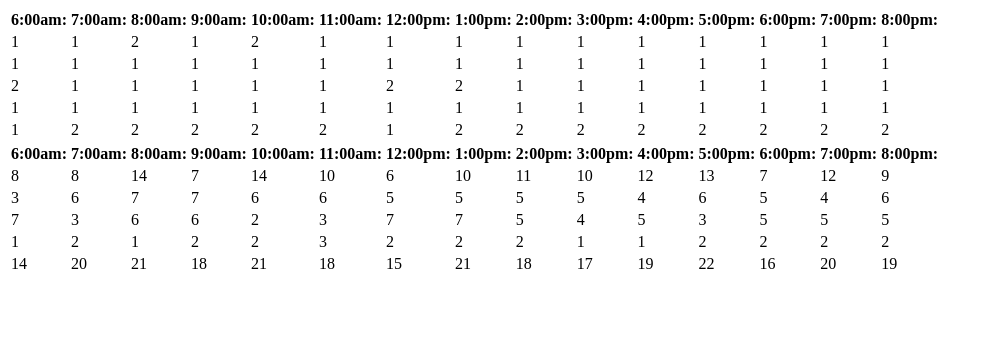
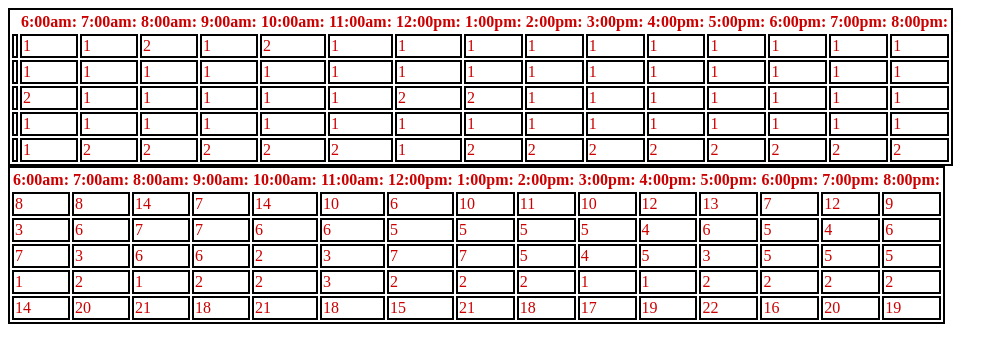
Before and after one commit to johnshaff/CampFireCoffee, a plain HTML site: page index.html in a window 1280 px wide. Shown: the whole page, without its empty margins (0-1008 px from the left). Drawn offline with Linux system fonts and the light colour scheme.

Commit message:
added table borders and began fixing tables

```diff
--- a/Tables.js
+++ b/Tables.js
@@ -105,17 +105,19 @@ BodyElement.appendChild(baristasTableElement);
 
 var buildBaristasTable = function () {
   var tRowForTimesHeader = document.createElement('tr'); // Creates a new table row
-  for (var i = 0; i < hourOfOperation.length; i++) { // Sets conditional counter to the number of operating hours
+  for (var i = -1; i < hourOfOperation.length; i++) { // Sets conditional counter to the number of operating hours
     var tRowWithHeaderTimes = document.createElement('th'); // Creates a new table header element
     tRowWithHeaderTimes.textContent = hourOfOperation[i]; // Sets the value of that new header element to an hour of operation
     tRowForTimesHeader.appendChild(tRowWithHeaderTimes); // Appends the header element to the table row
     baristasTableElement.appendChild(tRowForTimesHeader); // Appends the table row to the table
   };
+
+
 };
 buildBaristasTable();
 var populateBaristasTable = function () {
   var tRowForEmployeesNeeded = document.createElement('tr'); // Creates a new table row
-  for (var i = 0; i < hourOfOperation.length; i++) { // Sets conditional counter to the number of operating hours
+  for (var i = -1; i < hourOfOperation.length; i++) { // Sets conditional counter to the number of operating hours
     var tRowDataEmployees = document.createElement('td'); // Creates a new peice of table data
     tRowDataEmployees.textContent = pikePlace.employeesNeededPerHour[i]; // Sets the value of that new peice to emps needed
     tRowForEmployeesNeeded.appendChild(tRowDataEmployees); // Appends the new table data to the new table row
@@ -123,7 +125,7 @@ var populateBaristasTable = function () {
   };
 
   var tRowForEmployeesNeeded = document.createElement('tr'); // Creates a new table row
-  for (var i = 0; i < hourOfOperation.length; i++) { // Sets conditional counter to the number of operating hours
+  for (var i = -1; i < hourOfOperation.length; i++) { // Sets conditional counter to the number of operating hours
     var tRowDataEmployees = document.createElement('td'); // Creates a new peice of table data
     tRowDataEmployees.textContent = capitolHill.employeesNeededPerHour[i]; // Sets the value of that new peice to emps needed
     tRowForEmployeesNeeded.appendChild(tRowDataEmployees); // Appends the new table data to the new table row
@@ -131,7 +133,7 @@ var populateBaristasTable = function () {
   };
 
   var tRowForEmployeesNeeded = document.createElement('tr'); // Creates a new table row
-  for (var i = 0; i < hourOfOperation.length; i++) { // Sets conditional counter to the number of operating hours
+  for (var i = -1; i < hourOfOperation.length; i++) { // Sets conditional counter to the number of operating hours
     var tRowDataEmployees = document.createElement('td'); // Creates a new peice of table data
     tRowDataEmployees.textContent = seattlePublicLibrary.employeesNeededPerHour[i]; // Sets the value of that new peice to emps needed
     tRowForEmployeesNeeded.appendChild(tRowDataEmployees); // Appends the new table data to the new table row
@@ -139,7 +141,7 @@ var populateBaristasTable = function () {
   };
 
   var tRowForEmployeesNeeded = document.createElement('tr'); // Creates a new table row
-  for (var i = 0; i < hourOfOperation.length; i++) { // Sets conditional counter to the number of operating hours
+  for (var i = -1; i < hourOfOperation.length; i++) { // Sets conditional counter to the number of operating hours
     var tRowDataEmployees = document.createElement('td'); // Creates a new peice of table data
     tRowDataEmployees.textContent = southLakeUnion.employeesNeededPerHour[i]; // Sets the value of that new peice to emps needed
     tRowForEmployeesNeeded.appendChild(tRowDataEmployees); // Appends the new table data to the new table row
@@ -147,7 +149,7 @@ var populateBaristasTable = function () {
   };
 
   var tRowForEmployeesNeeded = document.createElement('tr'); // Creates a new table row
-  for (var i = 0; i < hourOfOperation.length; i++) { // Sets conditional counter to the number of operating hours
+  for (var i = -1; i < hourOfOperation.length; i++) { // Sets conditional counter to the number of operating hours
     var tRowDataEmployees = document.createElement('td'); // Creates a new peice of table data
     tRowDataEmployees.textContent = seaTacAirport.employeesNeededPerHour[i]; // Sets the value of that new peice to emps needed
     tRowForEmployeesNeeded.appendChild(tRowDataEmployees); // Appends the new table data to the new table row
--- a/index.html
+++ b/index.html
@@ -2,6 +2,7 @@
   <html>
 
     <head>
+      <link type="text/css" rel="stylesheet" href="stylesheet.css"/>
     </head>
 
     <body id='Pin'>
--- a/stylesheet.css
+++ b/stylesheet.css
@@ -0,0 +1,7 @@
+#Pin {
+  color: #cc0000;
+}
+
+table, td {
+  border: 2px solid black;
+}
```
Lines whose indentation alone changed are shown as unchanged.
